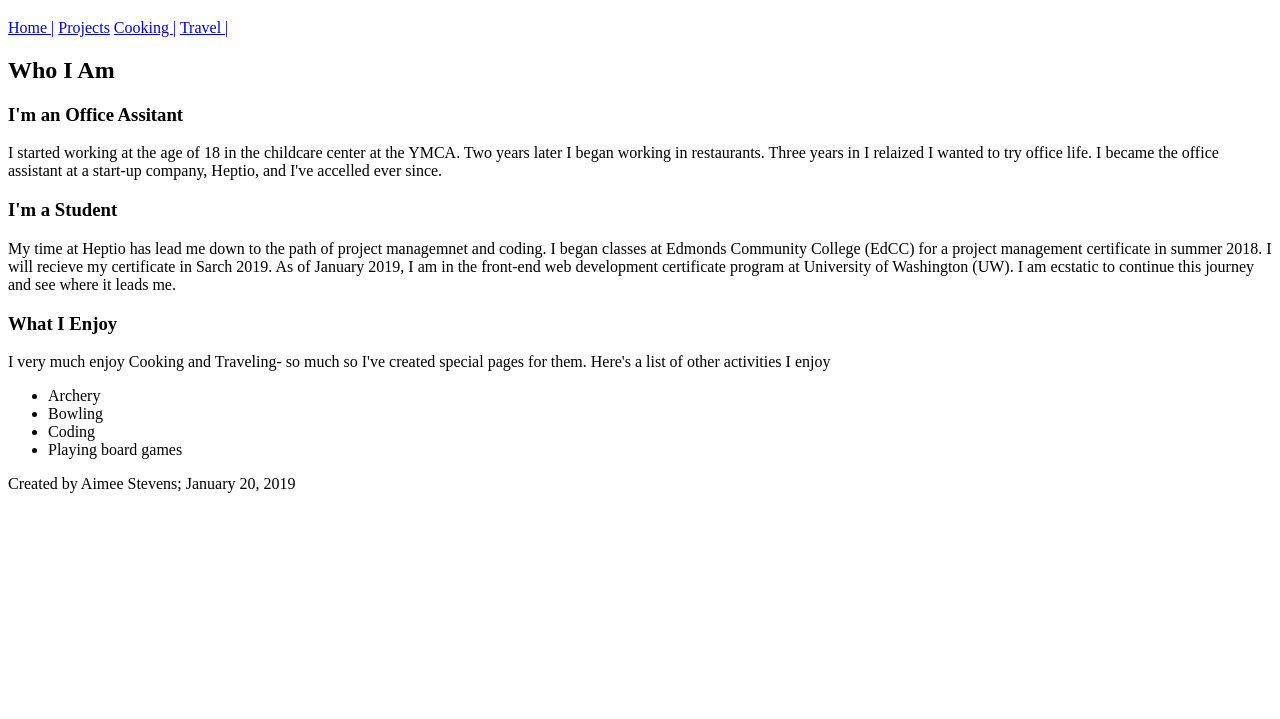
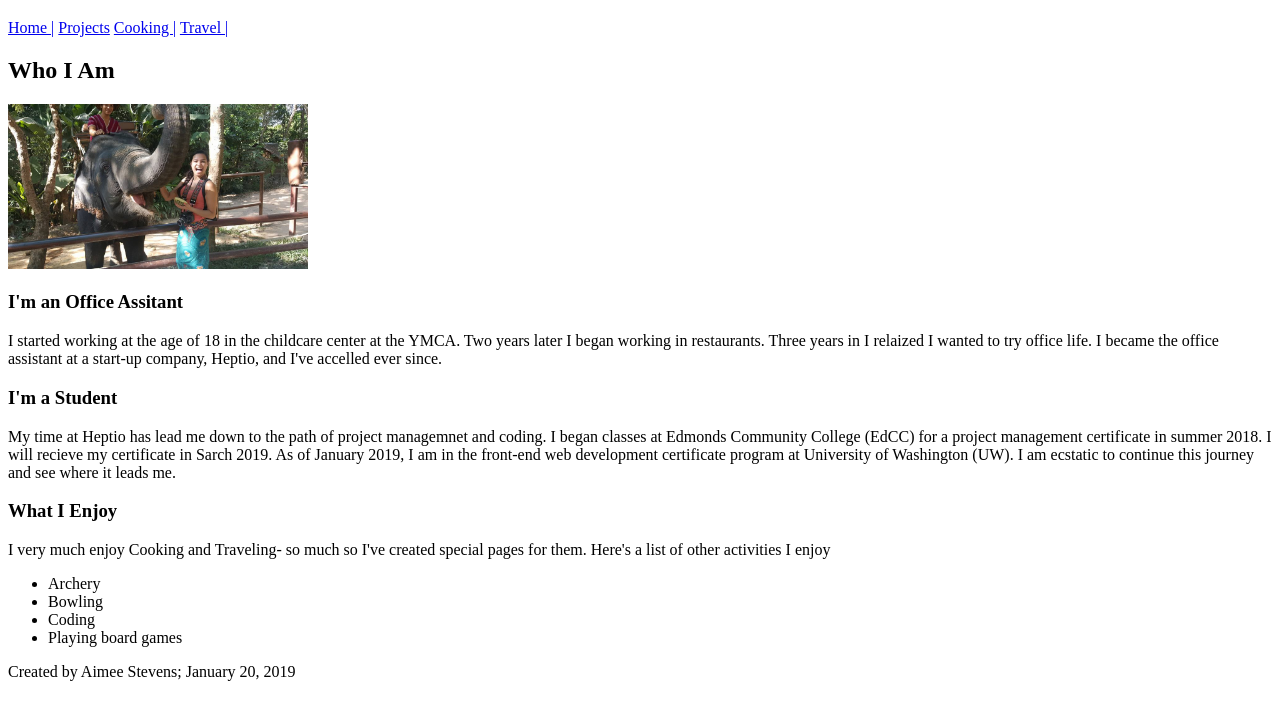
Before and after one commit to aimzOG/portfolio, a plain HTML site: page index.html in a window 1280 px wide. Shown: the part 61-780 px from the top of the page. Drawn offline with Linux system fonts and the light colour scheme.

Commit message:
add image & update index.html

```diff
--- a/index.html
+++ b/index.html
@@ -19,6 +19,7 @@
 
   <section>
     <h2>Who I Am</h2>
+    <img src="me_thailand.jpg" alt="Aimee in Thailand with an elephant" width="300" height="165">
     <article>
       <h3>I'm an Office Assitant</h3>
       <p>I started working at the age of 18 in the childcare center at the YMCA.
```
Also changed, not shown: me_thailand.jpg (added).
